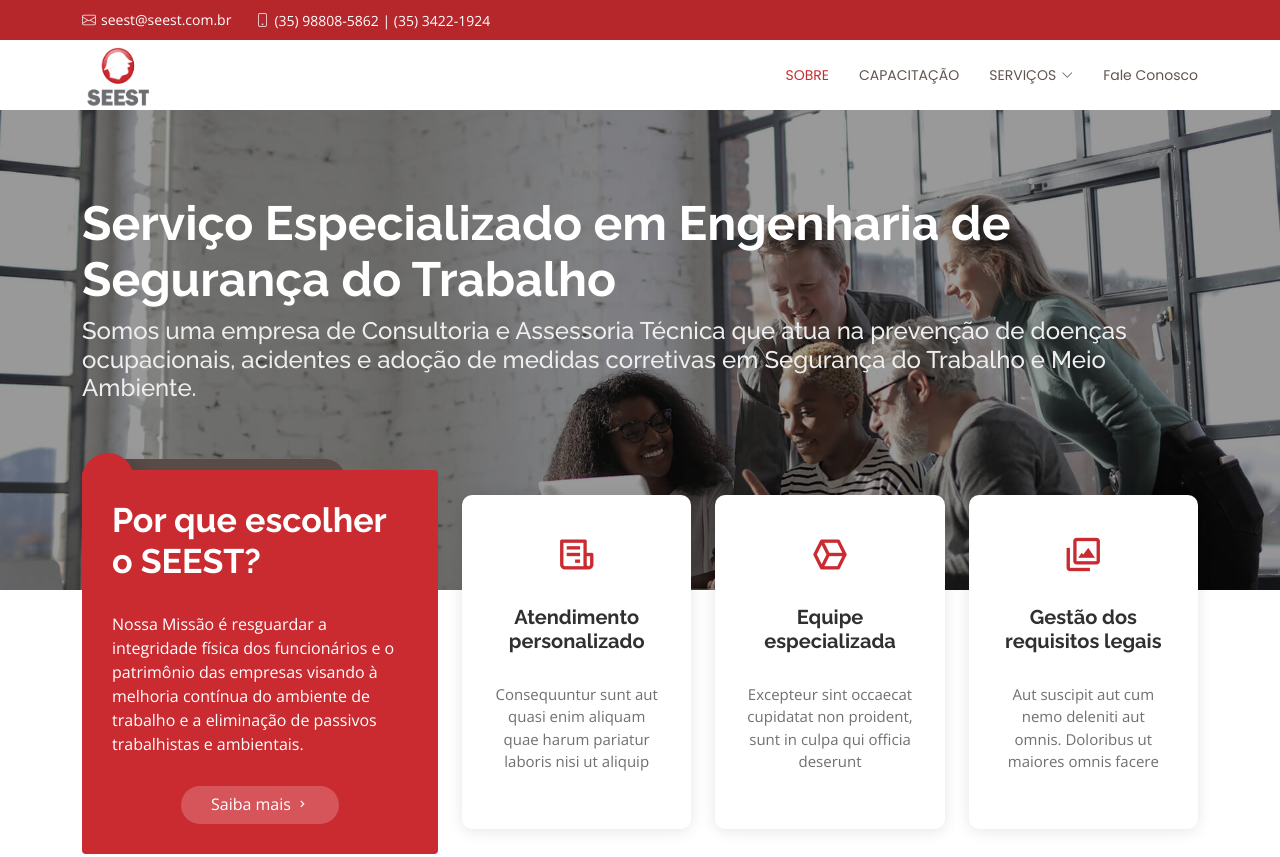
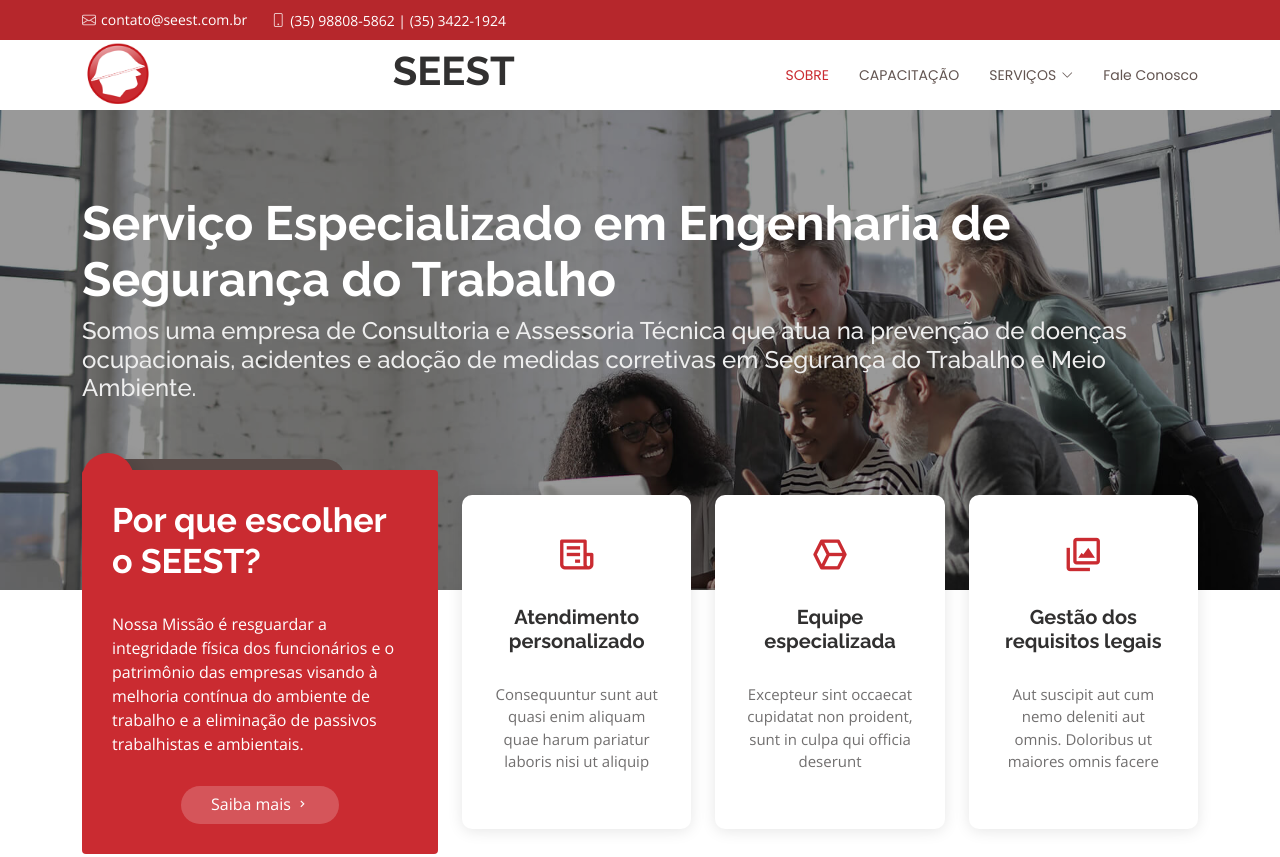
Before and after one commit to vitorvono/Flexor, a plain HTML site: page index.html in a window 1280 px wide. Shown: the top 857 px of the page. Drawn offline with nearby package versions, Linux system fonts and the light colour scheme.

Commit message:
changing some info

```diff
--- a/assets/css/style.css
+++ b/assets/css/style.css
@@ -144,6 +144,7 @@ h6 {
 #header .logo h1 a:hover {
   color: #635551;
   text-decoration: none;
+  padding-left: 10;
 }
 
 #header .logo img {
--- a/index.html
+++ b/index.html
@@ -45,7 +45,7 @@
     <div class="container d-flex justify-content-center justify-content-md-between">
       <div class="contact-info d-flex align-items-center">
         <i class="bi bi-envelope d-flex align-items-center"><a
-            href="mailto:contact@example.com">seest@seest.com.br</a></i>
+            href="mailto:contact@example.com">contato@seest.com.br</a></i>
         <i class="bi bi-phone d-flex align-items-center ms-4"><span> (35) 98808-5862 | (35) 3422-1924</span></i>
 
       </div>
@@ -61,8 +61,9 @@
     <div class="container d-flex align-items-center justify-content-between">
 
       <div class="logo">
-        <img width="70" height="70" alt sizes="(max-width: auto)" src="assets/img/seestlogo.png">
+        <img width="70" height="70" alt sizes="(max-width: auto)" src="assets/img/seestlogo.jpeg">
       </div>
+      <h1><B>SEEST</B></h1>
 
       <nav id="navbar" class="navbar">
         <ul>
@@ -551,7 +552,7 @@
         <div class="row">
 
           <div class="col-lg-3 col-md-6 footer-contact">
-            <h3>SEEST</h3>
+            <h3><strong>SEEST</strong></h3>
             <p>
               Rua Adolfo Olinto, 710 <br>
               Pouso Alegre/MG 37550-041<br><br><br>
```
